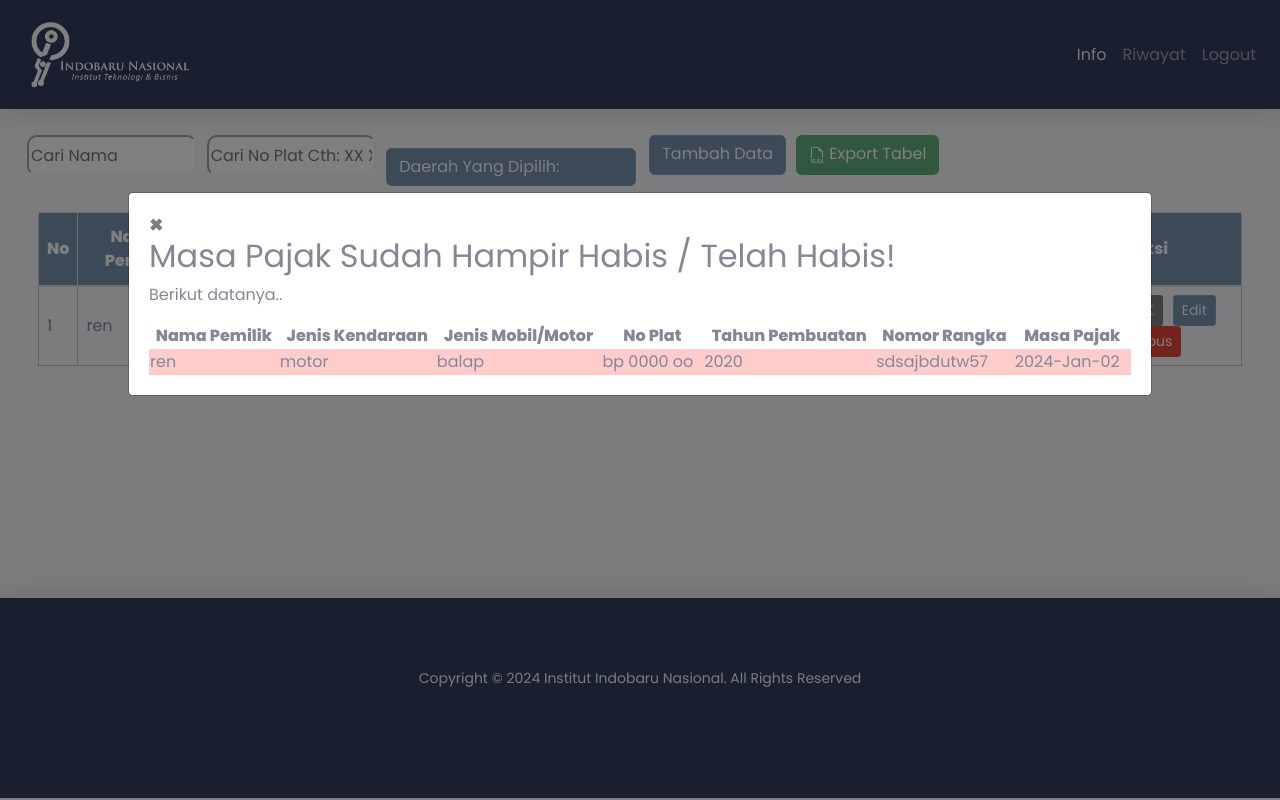
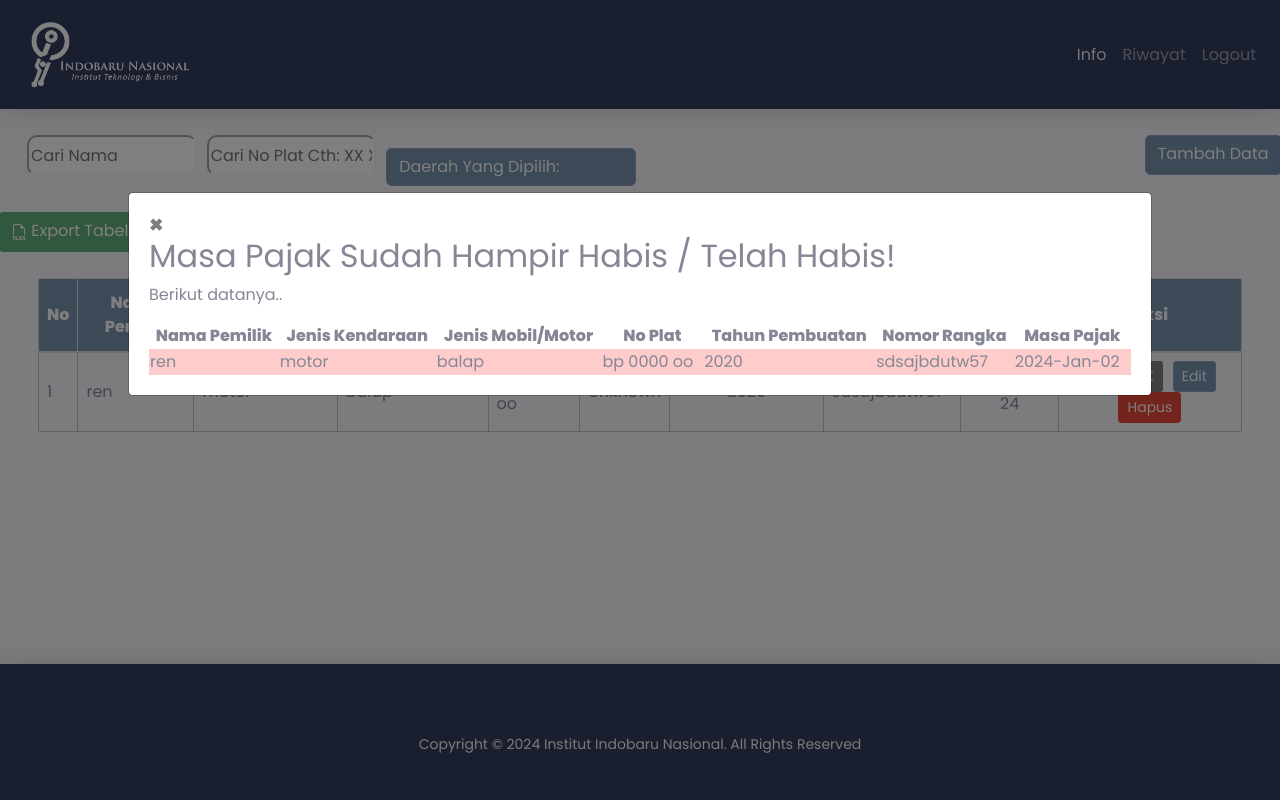
Before and after one commit to irenedocode/iibnpajak, a PHP site: page /admin/index.php in a window 1280 px wide. Run offline with PHP 8.4, Linux system fonts and the light colour scheme; data comes from the database, SQL or seed files in the repository; data that the repository does not hold is empty.

Commit message:
gatau la

```diff
--- a/admin/index.php
+++ b/admin/index.php
@@ -174,9 +174,7 @@
                                     style="
                                     height: 40px;
                                     margin-top: 2%;
-                                    margin-left: 1%;
-
-
+                                    margin-left: 39%;
                                     ">Tambah Data</a>
 
                                     <a href="export.php" class="btn"
```
